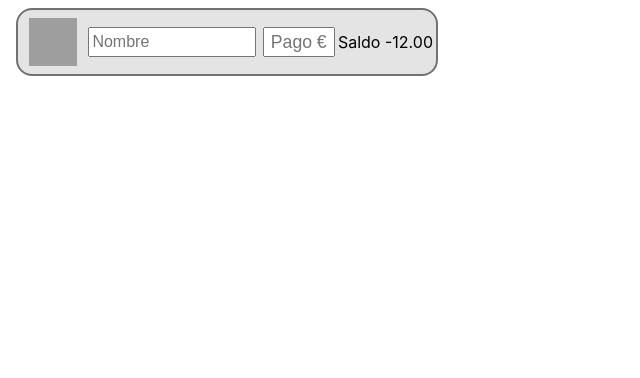
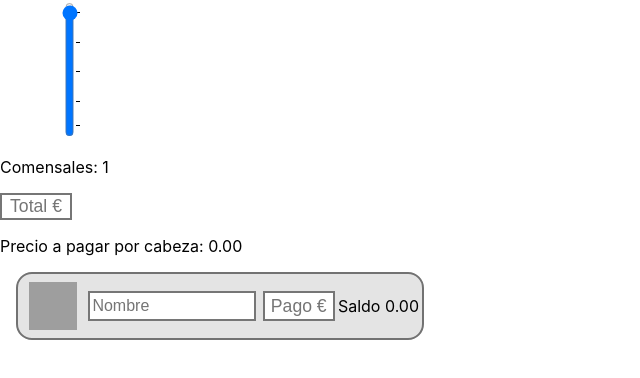
Before and after one commit to TwilightPhoenyx/paga-a-escote, a React (Create React App) app: page / in a window 1280 px wide. Shown: the top 378 px of the page, without its empty margins (0-640 px from the left). Built offline with nearby package versions, Linux system fonts and the light colour scheme; grey boxes are pictures that could not be loaded.

Commit message:
Añadido Compnente pincipal de la App. Funcionalidad basica obtenida

```diff
--- a/src/App.css
+++ b/src/App.css
@@ -1,38 +1,10 @@
-.App {
-  text-align: center;
+.intro-datos {
+  display: flex;
+
 }
 
-.App-logo {
-  height: 40vmin;
-  pointer-events: none;
+input {
+    border-style: solid;
+    appearance: slider-vertical;
+    color: black;
 }
-
-@media (prefers-reduced-motion: no-preference) {
-  .App-logo {
-    animation: App-logo-spin infinite 20s linear;
-  }
-}
-
-.App-header {
-  background-color: #282c34;
-  min-height: 100vh;
-  display: flex;
-  flex-direction: column;
-  align-items: center;
-  justify-content: center;
-  font-size: calc(10px + 2vmin);
-  color: white;
-}
-
-.App-link {
-  color: #61dafb;
-}
-
-@keyframes App-logo-spin {
-  from {
-    transform: rotate(0deg);
-  }
-  to {
-    transform: rotate(360deg);
-  }
-}
--- a/src/App.js
+++ b/src/App.js
@@ -1,9 +1,54 @@
+import { useEffect, useState } from "react";
+
+import "./App.css"
+
 import Aportacion from "./components/Aportacion";
+import InputDinero from "./components/InputDinero";
 
 function App() {
-  let precioPersona = 12
+
+  let [precioPersona, setPrecioPersona] = useState(20);
+  let [numeroPersonas, setNumeroPersonas] = useState(1);
+  let [precioTotal, setPrecioTotal] = useState(0);
+  const [listaPersonas, setListaPersonas] = useState([])
+
+  function manejadorSlider(event){
+    setNumeroPersonas(event.target.value);
+  };
+
+
+  useEffect(
+    ()=>{
+      setPrecioPersona(precioTotal/numeroPersonas);
+
+      const nuevaPersona = []
+            let contador = 0
+            while (contador < numeroPersonas) {
+                nuevaPersona.push(<Aportacion aPagar={precioPersona}/>)
+                contador++
+            }
+            setListaPersonas(nuevaPersona)
+
+    },
+    [precioTotal, numeroPersonas, precioPersona]
+  );
+
   return (
-    <Aportacion aPagar={precioPersona}/>
+    <div>
+        <input type="range" min="1" max="20" onChange={manejadorSlider} list="personas"></input>
+        <datalist id="personas">
+            <option value="1" label="1"></option>
+            <option value="5" label="5"></option>
+            <option value="10" label="10"></option>
+            <option value="15" label="15"></option>
+            <option value="20" label="20"></option>
+        </datalist>
+
+        <p>Comensales: {numeroPersonas}</p>
+        <InputDinero cantidad={precioTotal} setCantidad={setPrecioTotal} texto="Total €" />
+        <p>Precio a pagar por cabeza: {precioPersona.toFixed(2)}</p>
+        {listaPersonas}
+    </div>
   );
 }
 
--- a/src/components/Aportacion.jsx
+++ b/src/components/Aportacion.jsx
@@ -1,4 +1,6 @@
 import { useEffect, useState } from "react";
+
+import InputDinero from "./InputDinero"
 
 import Saldo from "./Saldo";
 import styles from "./Aportacion.module.css";
@@ -10,19 +12,6 @@ function Aportacion({aPagar}) {
     let [cantidadAportada, setCantidadAportada] = useState(0);
     let [valorSaldo, setValorSaldo] = useState(0);
 
-    function manejadorIntroducirPago(event){
-
-        const textoAlmacenado = cantidadAportada;
-
-        if (/^[0-9]*\.?[0-9]{0,2}$/.test(event.target.value) === true) {
-            setCantidadAportada(event.target.value);
-        }
-        else {
-            event.target.value = textoAlmacenado;
-        };
-
-    };
-
     useEffect (
             ()=>{
                 if (isNaN(parseFloat(cantidadAportada)) === true) {
@@ -31,7 +20,7 @@ function Aportacion({aPagar}) {
                 setValorSaldo(parseFloat(cantidadAportada) - aPagar);
                 }
             },
-            [cantidadAportada]
+            [cantidadAportada, aPagar]
             )
 
 
@@ -39,9 +28,7 @@ function Aportacion({aPagar}) {
         <div className={styles.entradaPersona}>
             <img src={iconoPersona} alt="icono.png" />
             <input className={styles.nombre} type="text" placeholder="Nombre"></input>
-            <input className={styles.aportacionEuros} type="text" maxLength={5} placeholder="Pago €" onInput={manejadorIntroducirPago}>
-            </input>
-            {/*<p>{aPagar}</p>*/}
+            <InputDinero cantidad={cantidadAportada} setCantidad={setCantidadAportada} texto="Pago €"/>
             <Saldo saldo={valorSaldo}/>
         </div>
     );
--- a/src/components/Aportacion.module.css
+++ b/src/components/Aportacion.module.css
@@ -25,12 +25,6 @@
     font-size: 1rem;
 }
 
-.aportacionEuros{
-    width: 4rem;
-    text-align: center;
-    font-size: 1.1rem;
-}
-
 .entradaPersona > img {
     width: 3rem;
     height: 3rem;
--- /dev/null
+++ b/src/components/InputDinero.jsx
@@ -0,0 +1,28 @@
+import styles from "./InputDinero.module.css";
+
+function InputDinero({cantidad, setCantidad, texto}) {
+
+
+    function manejadorIntroducirPago(event){
+
+        const textoAlmacenado = cantidad;
+
+        if (/^[0-9]*\.?[0-9]{0,2}$/.test(event.target.value) === true) {
+            setCantidad(event.target.value);
+        }
+        else {
+            event.target.value = textoAlmacenado;
+        };
+
+    };
+
+    return(
+        <input className={styles.valorEuros} type="text" maxLength={5} placeholder={texto}
+            onInput={manejadorIntroducirPago}
+        >
+        </input>
+    );
+
+};
+
+export default InputDinero;
--- /dev/null
+++ b/src/components/InputDinero.module.css
@@ -0,0 +1,5 @@
+.valorEuros {
+    width: 4rem;
+    text-align: center;
+    font-size: 1.1rem;
+}
```
